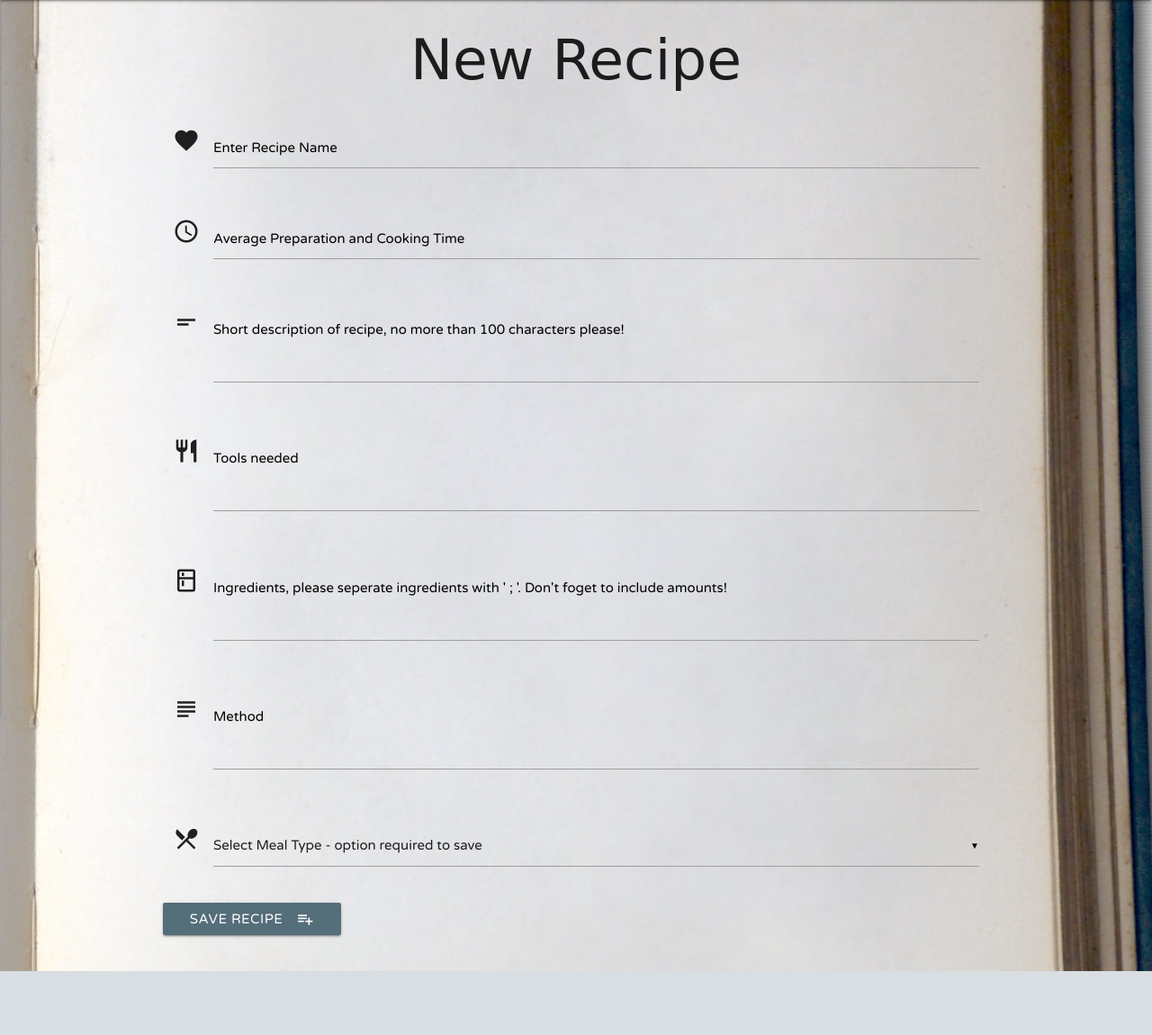
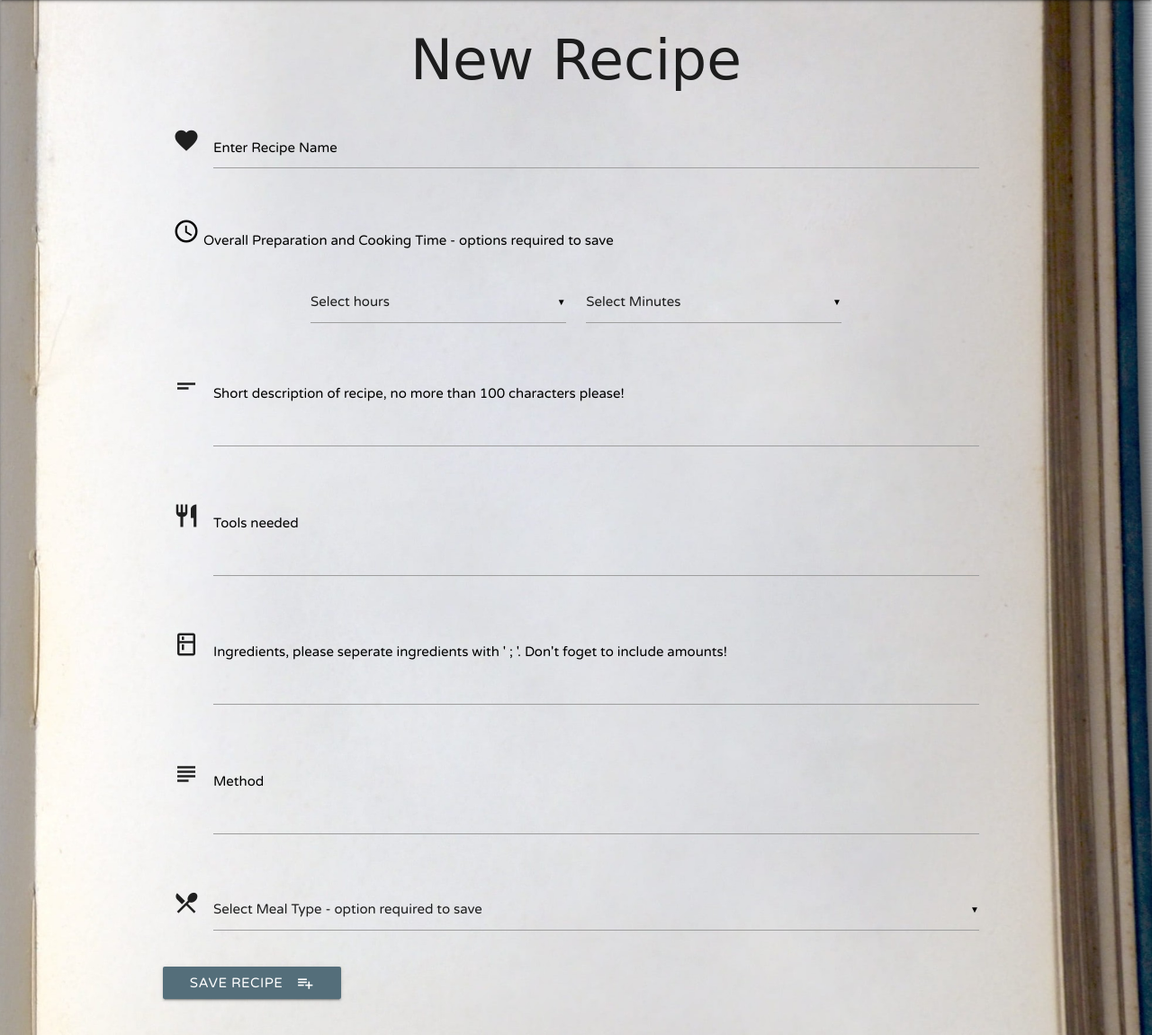
Before and after one commit to Tilly3g/love-recipes, a Flask app: page /add_recipe in a window 1280 px wide. Shown: the part 64-1214 px from the top of the page at 90% size. Before the commit the page ends 1143 px from the top, so only its background shows below. Run offline with Flask 2, Linux system fonts and the light colour scheme; a database or web service that is not in the repository returns one stand-in record (values such as "Sample title"); some libraries are stand-ins or nearby versions; some web fonts are replaced.

Commit message:
Change prep time option to drop down, move shop now button on home page and add word limits on all sections for recipes

```diff
--- a/app.py
+++ b/app.py
@@ -120,4 +120,4 @@ def delete_recipe(recipe_id):
 if __name__ == '__main__':
     app.run(host=os.environ.get('IP'),
             port=int(os.environ.get('PORT')),
-            debug=False)
+            debug=True)
--- a/templates/addrecipe.html
+++ b/templates/addrecipe.html
@@ -12,10 +12,26 @@
             </div>
         </div>
         <div class="row">
-            <div class="input-field col s12">
-                <i class="material-icons prefix">query_builder</i>
-                <input id="prep_time" name="prep_time" type="text">
-                <label for="icon_prefix" class="black-text">Average Preparation and Cooking Time</label>
+            <div class="col s12">
+                <p class="black-text"><i class="material-icons small">query_builder</i> Overall Preparation and Cooking Time - options required to save</p>
+            </div>
+        </div>
+        <div class="row">
+            <div class="input-field col s4 offset-s2">
+                <select id="prep_timehrs" name="prep_timehrs" required>
+                    <option value="" disabled selected>Select hours</option>
+                    {% for i in range(11) %}
+                        <option value="{{i}}">{{i}}</option>
+                    {% endfor %}
+                </select>
+            </div>
+            <div class="input-field col s4">
+                <select id="prep_timemins" name="prep_timemins" required>
+                    <option value="" disabled selected>Select Minutes</option>
+                    {% for i in range(0, 70, 10) %}
+                        <option value="{{i}}">{{i}}</option>
+                    {% endfor %}
+                </select>
             </div>
         </div>
         <div class="row">
@@ -28,21 +44,21 @@
         <div class="row">
             <div class="input-field col s12">
                 <i class="material-icons prefix">restaurant</i>
-                <textarea name="required_tools" id="required_tools" class="materialize-textarea"></textarea>
+                <textarea name="required_tools" maxlength="750" id="required_tools" class="materialize-textarea"></textarea>
                 <label for="icon_telephone" class="black-text">Tools needed</label>
             </div>
         </div>
         <div class="row">
             <div class="input-field col s12">
                 <i class="material-icons prefix">kitchen</i>
-                <textarea name="ingredients" id="ingredients" class="materialize-textarea" required></textarea>
+                <textarea name="ingredients" maxlength="1000" id="ingredients" class="materialize-textarea" required></textarea>
                 <label for="icon_telephone" class="black-text">Ingredients, please seperate ingredients with ' ; '. Don't foget to include amounts!</label>
             </div>
         </div>
         <div class="row">
             <div class="input-field col s12">
                 <i class="material-icons prefix">subject</i>
-                <textarea name="preparation_steps" id="preparation_steps" class="materialize-textarea" required></textarea>
+                <textarea name="preparation_steps" maxlength="10000" id="preparation_steps" class="materialize-textarea" required></textarea>
                 <label for="icon_telephone" class="black-text">Method</label>
             </div>
         </div>
--- a/templates/index.html
+++ b/templates/index.html
@@ -11,14 +11,14 @@
     <div class="col s12 main-font flow-text center-align">
         <p>Got a recipe you're really proud of? Want to share this with the world? Love Recipes is an online cookbook that is always changing and updating. You can share your own recipes or find new ones to try out yourself.</p>
 
-        <p>Need to invest in some good quality tools for cooking and baking? Check out our store using the link below for 10% off all items!</p>
-        <button href="#!" target="_blank" class="btn">Shop now!</button>
-
         <p>If you have recently discovered an amazing recipe that is just too good to keep to yourself, share it with the world on Love Recipes! Or if you want to try something new, search the recipes already on our website. If you don't know what you want to make and are looking for inspiration, don't worry! Recipes are sorted by meal type. Just choose the meal you're preparing, even if it's just a snack, and have a browse through.</p>
 
         <p>Ready to begin looking? <a class="blue-grey-text text-darken-2" href="{{url_for('get_recipes')}}">Search here</a></p>
 
         <p>Or <a class="blue-grey-text text-darken-2" href="{{url_for('add_recipe')}}">add your own</a>!</p>
+
+        <p>Need to invest in some good quality tools for cooking and baking? Check out our store using the link below for 10% off all items!</p>
+        <button href="#!" target="_blank" class="btn">Shop now!</button>
     </div>
 </div>
 
--- a/templates/recipeView.html
+++ b/templates/recipeView.html
@@ -7,7 +7,7 @@
     </div>
     <div class="col s12">
         <h4 class="sub-title">{{recipe.meal_type}}</h4>
-        <p class="time-text">Average preparation and cooking time: {{recipe.prep_time}}</p>
+        <p class="time-text">Overall preparation and cooking time: {{recipe.prep_timehrs}}hr {{recipe.prep_timemins}}mins</p>
     </div>
 </div>
 <div class="divider">
@@ -16,7 +16,7 @@
     <div class="section">
         <div class="col s12">
             <h5 class="left-align">Ingredients</h5>
-            <p class="left-align ingredients-list">{{recipe.ingredients}}</p>
+            <p class="left-align ingredients-list">{{recipe.ingredients.replace((';'),'\n')}}</p>
         </div>
     </div>
     <div class="section">
```
Also changed, not shown: templates/editrecipe.html (+24 -8 lines).
